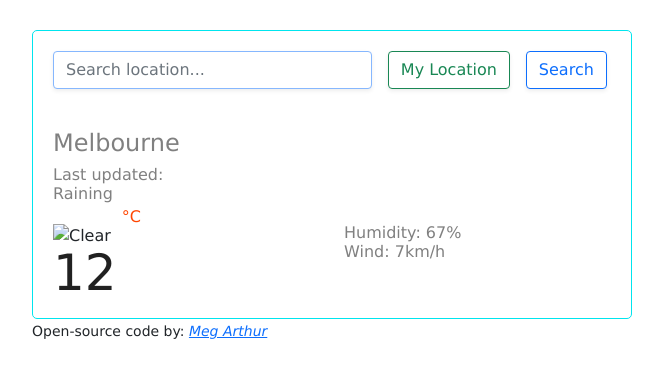
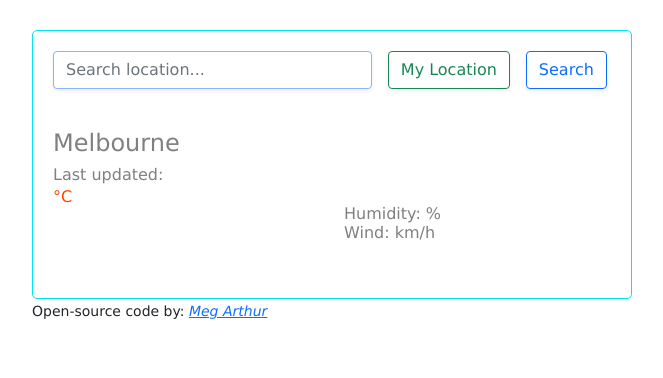
Before and after one commit to Marthur25/my-weather-application, a plain HTML site: page index.html in a window 1280 px wide. Shown: the whole page, without its empty margins (308-971 px from the left). Drawn offline with nearby package versions, Linux system fonts and the light colour scheme.

Commit message:
removing static values

```diff
--- a/index.html
+++ b/index.html
@@ -32,15 +32,15 @@
         <h1 id="city">Melbourne</h1>
         <ul>
           <li>Last updated: <span id="get-time"></span></li>
-          <li id="description">Raining</li>
+          <li id="description"></li>
         </ul>
         </div>
         <div class="row">
           <div class="col-6">
             <div class="clearfix weather-temperature">
-              <img src="" alt="Clear" id="icon" class="float-left" />
+              <img src="" alt="" id="icon" class="float-left" />
               <div class="float-left">
-                <strong class="temperature" id="temperature">12</strong>
+                <strong class="temperature" id="temperature"></strong>
                 <span class="units">
                   <span class="units">°C</span>
               </div>
@@ -48,8 +48,8 @@
           </div>
           <div class="col-6">
             <ul>
-              <li>Humidity: <span id="humidity">67</span>%</li>
-              <li>Wind: <span id="wind">7</span>km/h</li>
+              <li>Humidity: <span id="humidity"></span>%</li>
+              <li>Wind: <span id="wind"></span>km/h</li>
             </ul>
           </div>
         </div>
```
